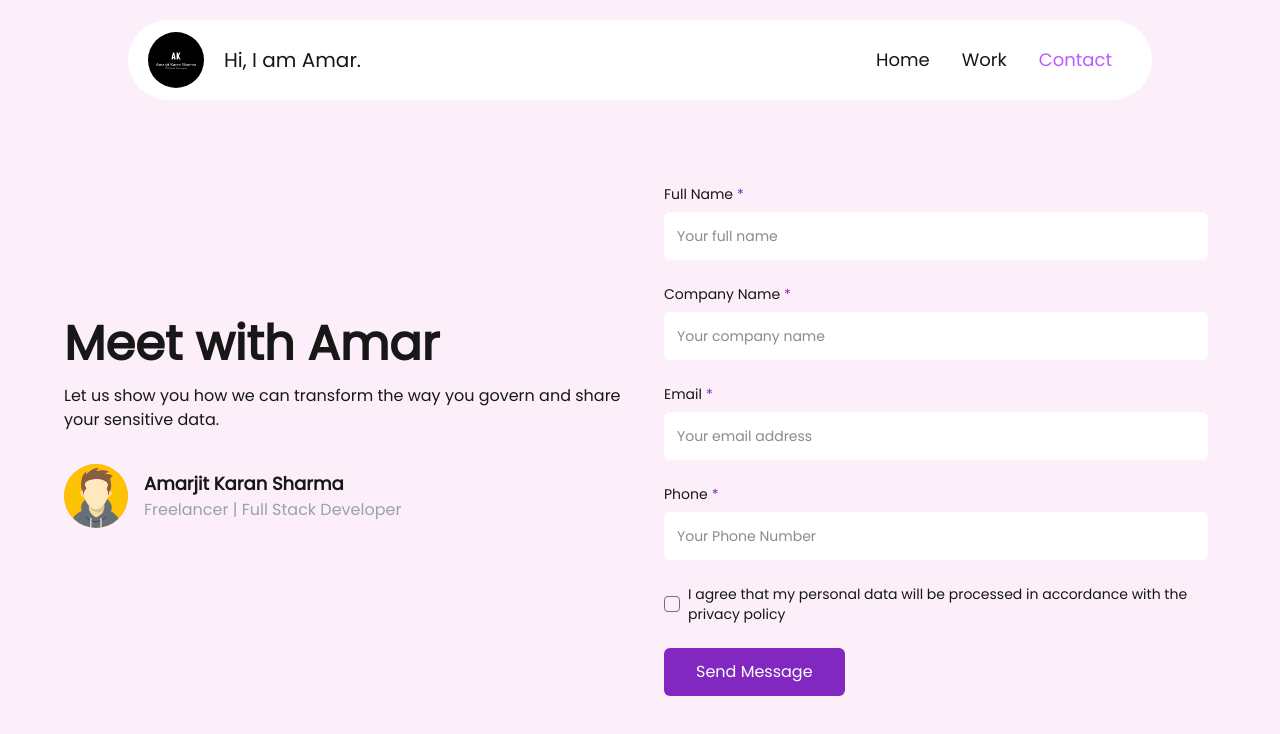
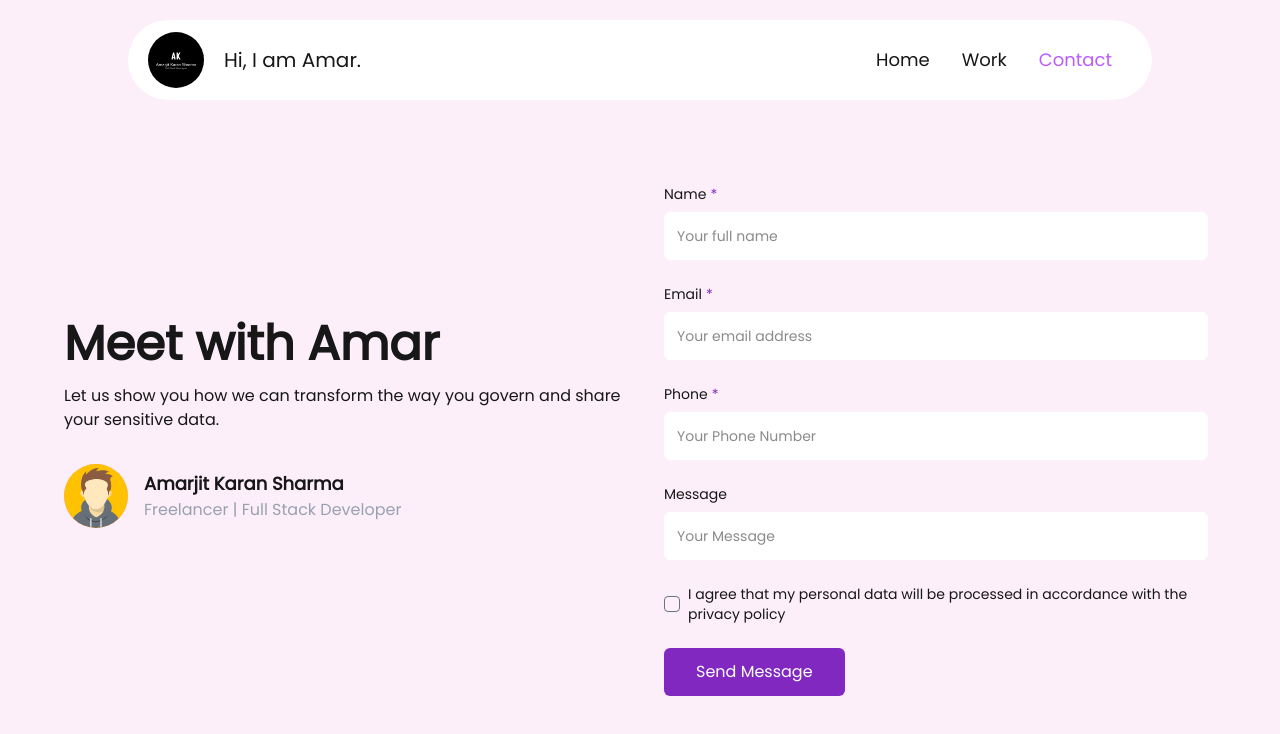
Before and after one commit to AmarjitKaranSharma/next-portfolio, a Next.js app: page /contact-form in a window 1280 px wide. Shown: the top 734 px of the page. Built offline with nearby package versions, Linux system fonts and the light colour scheme.

Commit message:
integrated SMTP email service of google

```diff
--- a/package.json
+++ b/package.json
@@ -16,10 +16,12 @@
     "@react-three/fiber": "^9.1.2",
     "class-variance-authority": "^0.7.1",
     "clsx": "^2.1.1",
+    "dotenv": "^16.5.0",
     "framer-motion": "^12.7.3",
     "lucide": "^0.488.0",
     "lucide-react": "^0.488.0",
     "next": "15.2.4",
+    "nodemailer": "^7.0.3",
     "react": "^19.0.0",
     "react-dom": "^19.0.0",
     "react-type-animation": "^3.2.0",
--- a/src/app/(main)/contact-form/page.tsx
+++ b/src/app/(main)/contact-form/page.tsx
@@ -11,8 +11,8 @@ import { Label } from "@/components/ui/label";
 
 export default function ContactForm() {
   const [formData, setFormData] = useState({
-    fullName: "",
-    companyName: "",
+    name: "",
+    message: "",
     email: "",
     phone: "",
     agreeToTerms: false,
@@ -34,23 +34,18 @@ export default function ContactForm() {
     setIsSubmitting(true);
     console.log("Form submitted:", formData);
 
-    // Simulate API call
-    // await new Promise((resolve) => setTimeout(resolve, 1500));
+    const res = await fetch("/api/sent-email", {
+      method: "POST",
+      headers: {
+        "Content-Type": "application/json",
+      },
+      body: JSON.stringify(formData),
+    });
 
-    setIsSubmitting(false);
-    setIsSubmitted(true);
-
-    // Reset form after showing success message
-    // setTimeout(() => {
-    //   setIsSubmitted(false);
-    //   setFormData({
-    //     fullName: "",
-    //     companyName: "",
-    //     email: "",
-    //     phone: "",
-    //     agreeToTerms: false,
-    //   });
-    // }, 3000);
+    if (res.ok) {
+      setIsSubmitting(false);
+      setIsSubmitted(true);
+    }
   };
 
   const containerVariants = {
@@ -144,9 +139,8 @@ export default function ContactForm() {
                 <Check size={32} className="text-white" />
               </motion.div>
               <h2 className="text-2xl font-bold mb-2">Message Sent!</h2>
-              <p className="text-gray-300">
-                Thank you for reaching out. Cameron will get back to you
-                shortly.
+              <p className="dark:text-gray-300">
+                Thank you for reaching out. Amar will get back to you shortly.
               </p>
             </motion.div>
           ) : (
@@ -157,37 +151,18 @@ export default function ContactForm() {
             >
               <motion.div className="space-y-2" variants={itemVariants}>
                 <Label
-                  htmlFor="fullName"
+                  htmlFor="name"
                   className="text-sm font-medium flex gap-1"
                 >
-                  Full Name <span className="text-primary">*</span>
+                  Name <span className="text-primary">*</span>
                 </Label>
 
                 <Input
-                  id="fullName"
-                  name="fullName"
-                  value={formData.fullName}
+                  id="name"
+                  name="name"
+                  value={formData.name}
                   onChange={handleChange}
                   placeholder="Your full name"
-                  required
-                  className="dark:bg-[#1a1d2d] dark:border-[#2a2d3d] bg-white border-white dark:text-white h-12 rounded-md focus:ring-2 focus:ring-purple-500 transition-all"
-                />
-              </motion.div>
-
-              <motion.div className="space-y-2" variants={itemVariants}>
-                <Label
-                  htmlFor="companyName"
-                  className="text-sm font-medium flex gap-1"
-                >
-                  Company Name <span className="text-primary">*</span>
-                </Label>
-
-                <Input
-                  id="companyName"
-                  name="companyName"
-                  value={formData.companyName}
-                  onChange={handleChange}
-                  placeholder="Your company name"
                   required
                   className="dark:bg-[#1a1d2d] dark:border-[#2a2d3d] bg-white border-white dark:text-white h-12 rounded-md focus:ring-2 focus:ring-purple-500 transition-all"
                 />
@@ -229,6 +204,24 @@ export default function ContactForm() {
                   onChange={handleChange}
                   placeholder="Your Phone Number"
                   required
+                  className="dark:bg-[#1a1d2d] dark:border-[#2a2d3d] bg-white border-white dark:text-white h-12 rounded-md focus:ring-2 focus:ring-purple-500 transition-all"
+                />
+              </motion.div>
+
+              <motion.div className="space-y-2" variants={itemVariants}>
+                <Label
+                  htmlFor="message"
+                  className="text-sm font-medium flex gap-1"
+                >
+                  Message
+                </Label>
+
+                <Input
+                  id="message"
+                  name="message"
+                  value={formData.message}
+                  onChange={handleChange}
+                  placeholder="Your Message"
                   className="dark:bg-[#1a1d2d] dark:border-[#2a2d3d] bg-white border-white dark:text-white h-12 rounded-md focus:ring-2 focus:ring-purple-500 transition-all"
                 />
               </motion.div>
--- a/src/components/contact-with-me.tsx
+++ b/src/components/contact-with-me.tsx
@@ -47,7 +47,8 @@ export default function ContactWithMe() {
           transition={{ duration: 0.6, delay: 0.6 }}
         >
           <Link
-            href="#"
+            target="_blank"
+            href="mailto:amarjitkaransharma@gmail.com"
             className={`flex items-center gap-2 hover:text-purple-400 transition-colors`}
             aria-label="Email me"
           >
@@ -92,7 +93,8 @@ export default function ContactWithMe() {
             LinkedIn
           </Link>
           <Link
-            href="/"
+            target="_blank"
+            href="https://wa.me/+919988887728"
             className={`flex items-center gap-2 hover:text-purple-400 transition-colors`}
             aria-label="View portfolio"
           >
--- /dev/null
+++ b/src/components/template/email.ts
@@ -0,0 +1,90 @@
+export const emailTemplate = (
+  name: string,
+  email: string,
+  message: string,
+  phone: string
+) => {
+  return `<!DOCTYPE html>
+<html lang="en">
+<head>
+    <meta charset="UTF-8">
+    <meta name="viewport" content="width=device-width, initial-scale=1.0">
+    <title>Contact Form Submission</title>
+</head>
+<body style="margin: 0; padding: 0; font-family: 'Helvetica Neue', Helvetica, Arial, sans-serif; background-color: #f4f4f4; color: #333333; line-height: 1.6;">
+    <table role="presentation" style="width: 100%; border-collapse: collapse; border: 0; border-spacing: 0; background-color: #f4f4f4;">
+        <tr>
+            <td align="center" style="padding: 0;">
+                <table role="presentation" style="width: 600px; border-collapse: collapse; border: 0; border-spacing: 0; background-color: #ffffff; margin-top: 20px; margin-bottom: 20px; box-shadow: 0 4px 6px rgba(0, 0, 0, 0.1); border-radius: 8px; overflow: hidden;">
+                    <!-- Header -->
+                    <tr>
+                        <td style="padding: 30px 30px 20px 30px; background-color: #ffffff; text-align: center; border-bottom: 1px solid #eeeeee;">
+                            <h1 style="margin: 0; font-size: 28px; font-weight: 600; color: #333333;">Portfolio</h1>
+                        </td>
+                    </tr>
+
+                    <!-- Title Section -->
+                    <tr>
+                        <td style="padding: 35px 30px 20px 30px; background-color: #ffffff; text-align: center;">
+                            <h1 style="margin: 0; font-size: 24px; font-weight: 600; color: #333333;">New Contact Form Submission</h1>
+                            <p style="margin: 10px 0 0 0; font-size: 16px; color: #666666;">You've received a new message from your website.</p>
+                        </td>
+                    </tr>
+
+                    <!-- Contact Information -->
+                    <tr>
+                        <td style="padding: 0 30px 20px 30px; background-color: #ffffff;">
+                            <table role="presentation" style="width: 100%; border-collapse: collapse; border: 1px solid #eeeeee; border-radius: 6px; overflow: hidden;">
+                                <!-- Name -->
+                                <tr>
+                                    <td style="width: 30%; padding: 15px; background-color: #f9f9f9; font-weight: 600; color: #555555; border-bottom: 1px solid #eeeeee;">Name:</td>
+                                    <td style="width: 70%; padding: 15px; border-bottom: 1px solid #eeeeee;">${name}</td>
+                                </tr>
+
+                                <!-- Email -->
+                                <tr>
+                                    <td style="width: 30%; padding: 15px; background-color: #f9f9f9; font-weight: 600; color: #555555; border-bottom: 1px solid #eeeeee;">Email:</td>
+                                    <td style="width: 70%; padding: 15px; border-bottom: 1px solid #eeeeee;"><a href="mailto:${email}" style="color: #5c6ac4; text-decoration: none;">${email}</a></td>
+                                </tr>
+
+                                <!-- Phone -->
+                                <tr>
+                                    <td style="width: 30%; padding: 15px; background-color: #f9f9f9; font-weight: 600; color: #555555; border-bottom: 1px solid #eeeeee;">Phone:</td>
+                                    <td style="width: 70%; padding: 15px; border-bottom: 1px solid #eeeeee;"><a href="tel:${phone}" style="color: #5c6ac4; text-decoration: none;">${phone}</a></td>
+                                </tr>
+                            </table>
+                        </td>
+                    </tr>
+
+                    <!-- Message Section -->
+                    <tr>
+                        <td style="padding: 0 30px 30px 30px; background-color: #ffffff;">
+                            <table role="presentation" style="width: 100%; border-collapse: collapse; border: 1px solid #eeeeee; border-radius: 6px; overflow: hidden;">
+                                <tr>
+                                    <td style="padding: 15px; background-color: #f9f9f9; font-weight: 600; color: #555555; border-bottom: 1px solid #eeeeee;">Message:</td>
+                                </tr>
+                                <tr>
+                                    <td style="padding: 20px; line-height: 1.6; color: #333333;">
+                                        <p style="margin: 0; font-size: 16px;">${message}</p>
+                                    </td>
+                                </tr>
+                            </table>
+                        </td>
+                    </tr>
+
+                    <!-- Footer -->
+                    <tr>
+                        <td style="padding: 20px 30px; background-color: #f9f9f9; text-align: center; border-top: 1px solid #eeeeee;">
+                            <p style="margin: 0; font-size: 14px; color: #777777;">© 2025 Your Portfolio. All rights reserved.</p>
+                            <p style="margin: 10px 0 0 0; font-size: 13px; color: #999999;">
+                                This is an automated email sent from your website contact form.
+                            </p>
+                        </td>
+                    </tr>
+                </table>
+            </td>
+        </tr>
+    </table>
+</body>
+</html>`;
+};
```
Also changed, not shown: src/app/api/sent-email/route.ts (added, +33 -0 lines).
